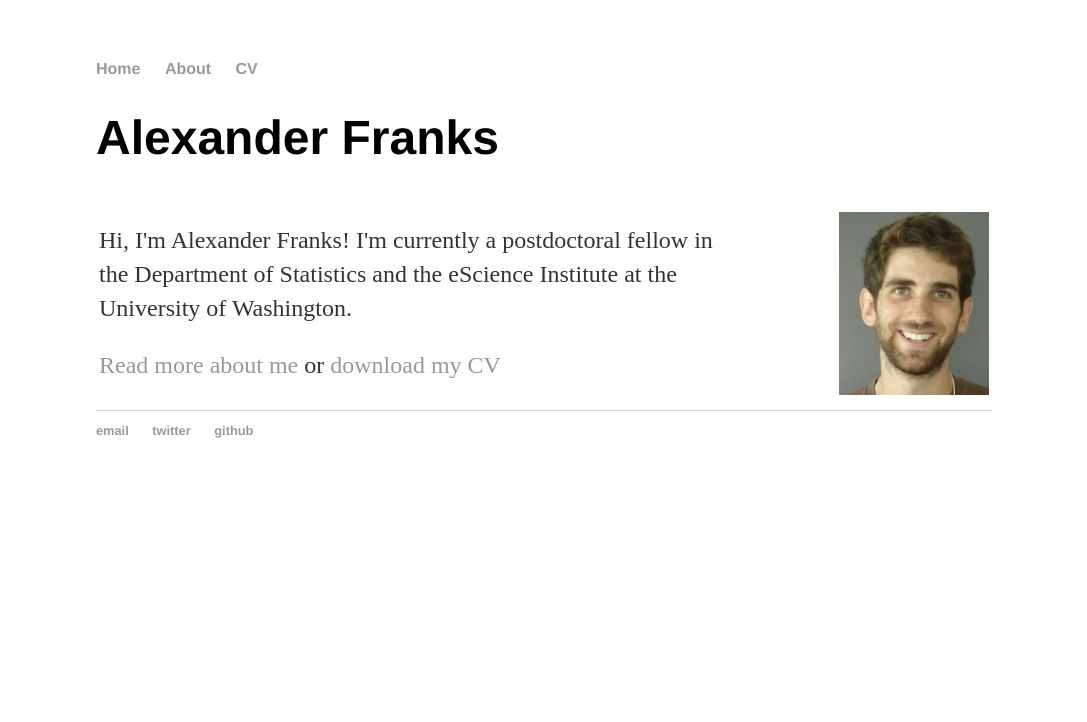
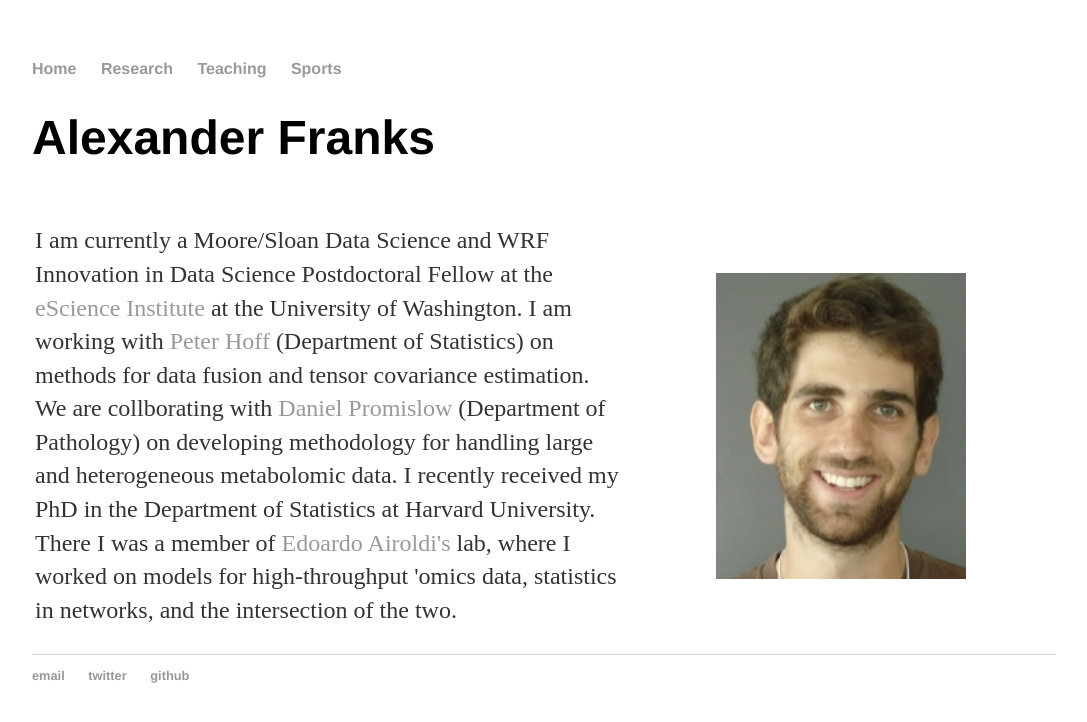
Before and after one commit to afranks86/afranks86.github.io, a Jekyll site: the page built from index.html, in a window 1280 px wide. Shown: the top 722 px of the page, without its empty margins (96-1183 px from the left). Built offline with Jekyll 4.4.1, drawn with Linux system fonts in a browser that asks for light colours; nearby versions of some CDN libraries.

Commit message:
Updated website

```diff
--- a/_layouts/default.html
+++ b/_layouts/default.html
@@ -5,7 +5,6 @@
 
     <script src="https://ajax.googleapis.com/ajax/libs/jquery/1.11.3/jquery.min.js"></script>
     <script src="https://maxcdn.bootstrapcdn.com/bootstrap/3.3.5/js/bootstrap.min.js"></script>
-    <!-- <link rel="stylesheet" href="/css/bootstrap.min.css"> -->
     <link rel="stylesheet" type="text/css" href="/css/main.css">
 
 
@@ -16,8 +15,9 @@
     <nav>
 <ul>
 <li><a href="/">Home</a></li>
-<li><a href="/about">About</a></li>
-<li><a href="/cv">CV</a></li>
+<li><a href="/research">Research</a></li>
+<li><a href="/teaching">Teaching</a></li>
+<li><a href="/sports">Sports</a></li>
 </ul>
     </nav>
 <div class="container">
--- a/css/main.css
+++ b/css/main.css
@@ -1,6 +1,6 @@
 body {
     margin: 60px auto;
-    width: 70%;
+    width: 80%;
 }
 nav ul, footer ul {
     font-family:'Helvetica', 'Arial', 'Sans-Serif';
@@ -117,3 +117,9 @@ div .pub-full {
 .pub-info blockquote {
     text-align: justify;
 }
+
+img.displayed {
+    display: block;
+    margin-left: auto;
+    margin-right: auto
+}
--- a/index.html
+++ b/index.html
@@ -1,23 +1,37 @@
 ---
 layout: default
-title: Alexander Franks
+title: CV of Your Name
 ---
 
-<div class="blurb">
+<div>
   <h1>Alexander Franks</h1>
+
   <table style="width:100%">
     <col width="350">
     <col width="150">
     <tr>
-
+      <td> <p>I am currently a Moore/Sloan Data Science and WRF
+      Innovation in Data Science Postdoctoral Fellow at
+      the <a href="http://escience.washington.edu/" >eScience
+      Institute</a> at the University of Washington.  I am working
+      with <a href="http://www.stat.washington.edu/people/pdhoff/">Peter
+      Hoff</a> (Department of Statistics) on methods for data fusion
+      and tensor covariance estimation.  We are collborating
+      with <a href="http://www.promislowlab.org/">Daniel Promislow</a>
+      (Department of Pathology) on developing methodology for handling
+      large and heterogeneous metabolomic data.  I recently received
+      my PhD in the Department of Statistics at Harvard University.
+      There I was a member
+      of <a href="http://www.people.fas.harvard.edu/~airoldi/">Edoardo
+      Airoldi's</a> lab, where I worked on models for high-throughput
+      'omics data, statistics in networks, and the intersection of the
+      two.</p>
+      </td>
       <td>
-	<p>Hi, I'm Alexander Franks!  I'm currently a postdoctoral fellow in the Department of Statistics and the eScience Institute at the University of Washington.</p>
-	<p><a href="/about">Read more about me</a> or <a href="pdfs/franks_cv.pdf" class="download" title="Download CV as PDF">download my CV</a></p>
-      </td>
-
-      <td>
-        <img src="images/alexander-franks.jpg" alt="Headshot" width="150" align="left" style="float: right">
+        <img class="displayed" src="images/alexander-franks.jpg" alt="Headshot" width="250">
       </td>
     </tr>
 </table>
+
+
 </div>
```
Also changed, not shown: cv/index.html (deleted, +0 -38 lines), research/index.html (added, +65 -0 lines), sports/index.html (added, +9 -0 lines), teaching/index.html (added, +40 -0 lines).
